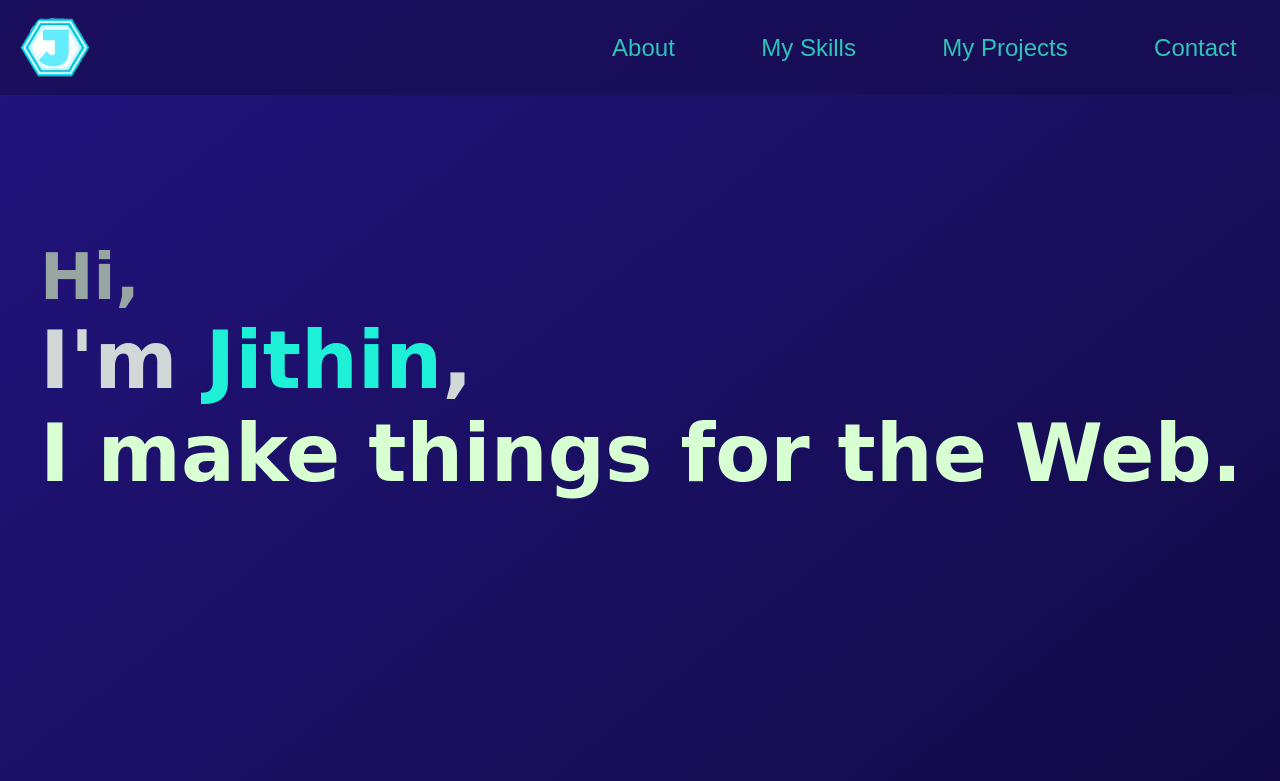
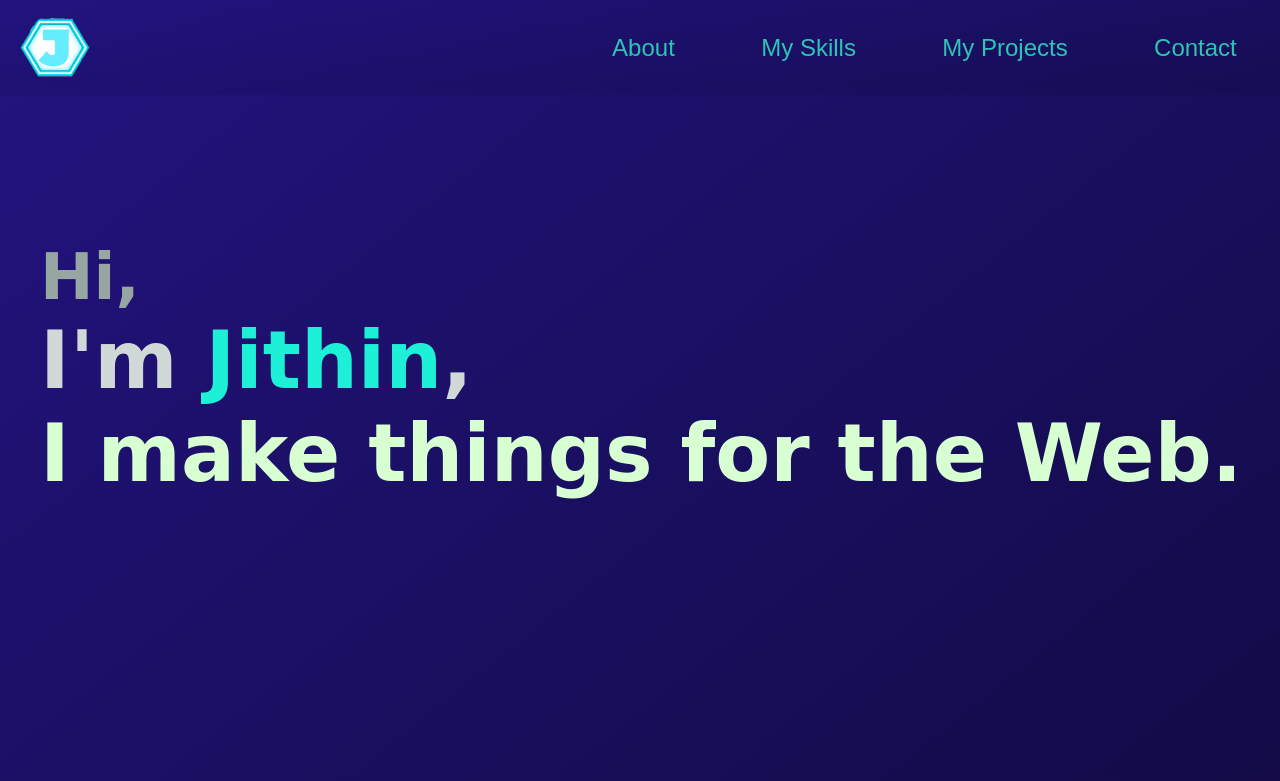
Before and after one commit to mrjithin/my-portfolio, a plain HTML site: page index.html in a window 1280 px wide. Shown: the top 781 px of the page. Drawn offline with Linux system fonts and the light colour scheme; a web font is replaced by a local one.

Commit message:
Update style.css

```diff
--- a/styles/style.css
+++ b/styles/style.css
@@ -67,7 +67,7 @@ nav {
   display: flex;
   top: 0;
   width: 100%;
-  background-color: rgba(23,13,80,0.7);
+  background-image: linear-gradient(to right bottom, #23138050, #1e116f50, #190f5f50, #150c4f50, #11094050);
   z-index: 2;
 }
 
```
